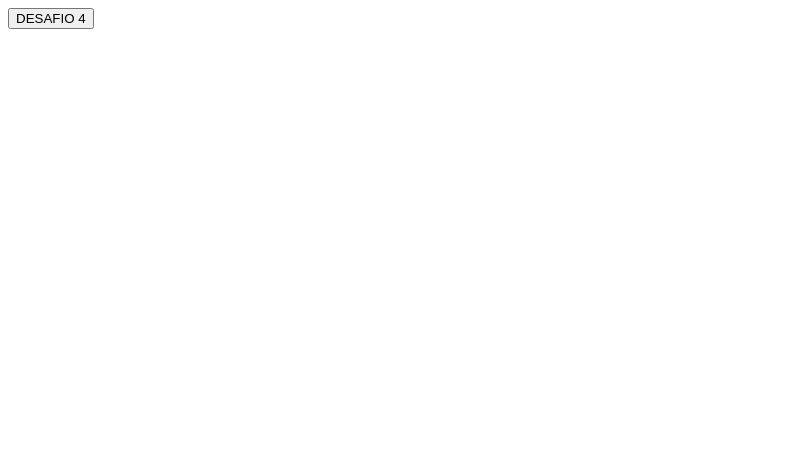
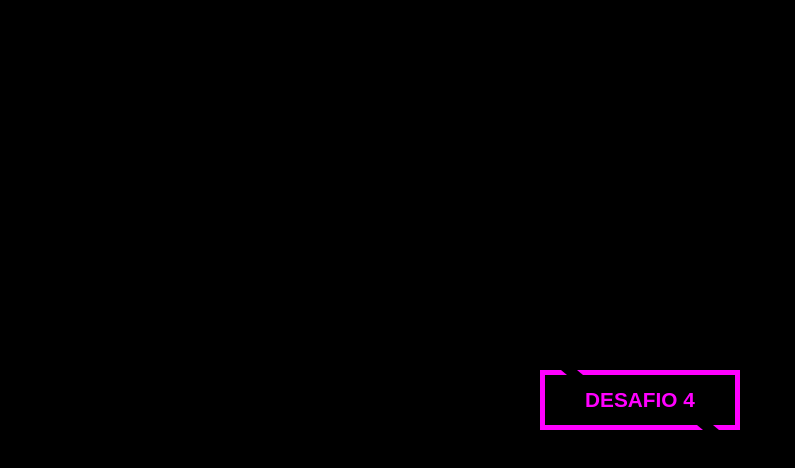
Before and after one commit to vicemanu/30-Dias-desafioCss, a plain HTML site: page Desafio 4/Desafio 4.html in a window 1280 px wide. Shown: the whole page, without its empty margins (0-795 px from the left). Drawn offline with Linux system fonts and the light colour scheme.

Commit message:
Desafio 5

```diff
--- a/Desafio 4/style.css
+++ b/Desafio 4/style.css
@@ -1,3 +1,55 @@
 * {
     font-family: sans-serif;
+    margin:0px;
+    padding: 0px;
 }
+
+body {
+    background-color: black;
+    height: 100vh;
+    display: flex;
+    justify-content: center;
+    align-items: center;
+}
+
+.btn {
+    cursor: pointer;
+    width: 200px;
+    height: 60px;
+    border: 5px solid rgb(255, 0, 255);
+    color: rgb(255, 0, 255);
+    background: none;
+    font-size: 1.3em;
+    font-weight: 600;
+    position: relative;
+
+}
+
+.btn::before, .btn::after {
+    content: " ";
+    position: absolute;
+    background-color: black;
+    width: 16px;
+    height: 5px;
+    transform: skewX(50deg);
+    transition: 0.4s linear;
+}
+
+.btn::before {
+    top: -5px;
+    left: 10%;
+}
+
+.btn::after {
+    top: 50px;
+    right: 10%;
+
+}
+
+.btn:hover::before {
+    left: 80%;
+}
+
+.btn:hover::after {
+    right: 80%;
+}
--- /dev/null
+++ b/Desafio 5/style.css
@@ -0,0 +1,50 @@
+* {
+    margin: 0px;
+    border: 0px;
+}
+
+body {
+    background-color: black;
+
+}
+
+
+.center {
+    position: absolute;
+    top: 50%;
+    left: 50%;
+    transform: translate(-50%, -50%);
+
+}
+
+
+.pulse {
+    background-color: rgb(15, 173, 113);
+    width: 100px;
+    height: 100px;
+    border-radius: 50%;
+    color: white;
+    font-size: 1.2em;
+    text-align: center;
+    line-height: 100px;
+    animation: pulso 3s linear infinite
+}
+
+@keyframes pulso {
+    0% {
+        box-shadow: 0 0 0 0 rgba(39, 242, 164, 0.7), 0 0 0 0 rgba(39, 242, 164, 0.7);
+    }
+
+    40% {
+        box-shadow: 0 0 0 50px rgba(39, 242, 164, 0), 0 0 0 0px rgba(39, 242, 164, 0.7);
+    }
+
+    80% {
+        box-shadow: 0 0 0 50px rgba(39, 242, 164, 0), 0 0 0 30px rgba(39, 242, 164, 0) ;
+    }
+
+    100% {
+        box-shadow: 0 0 0 0 rgba(39, 242, 164, 0) ,0 0 0 30px rgba(39, 242, 164, 0) ;
+    }
+
+}
```
Also changed, not shown: Desafio 5/Desafio 5.html (added, +19 -0 lines).
